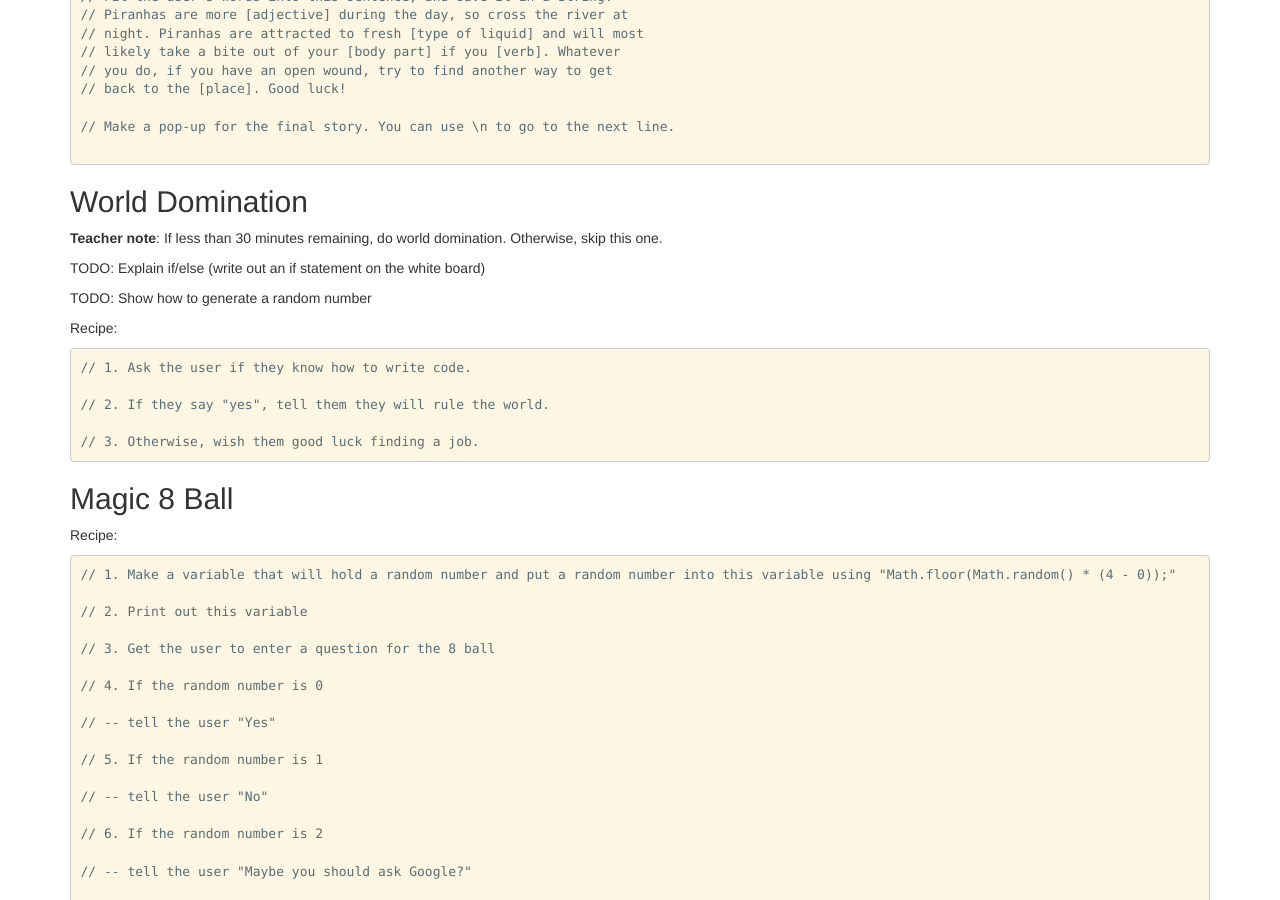
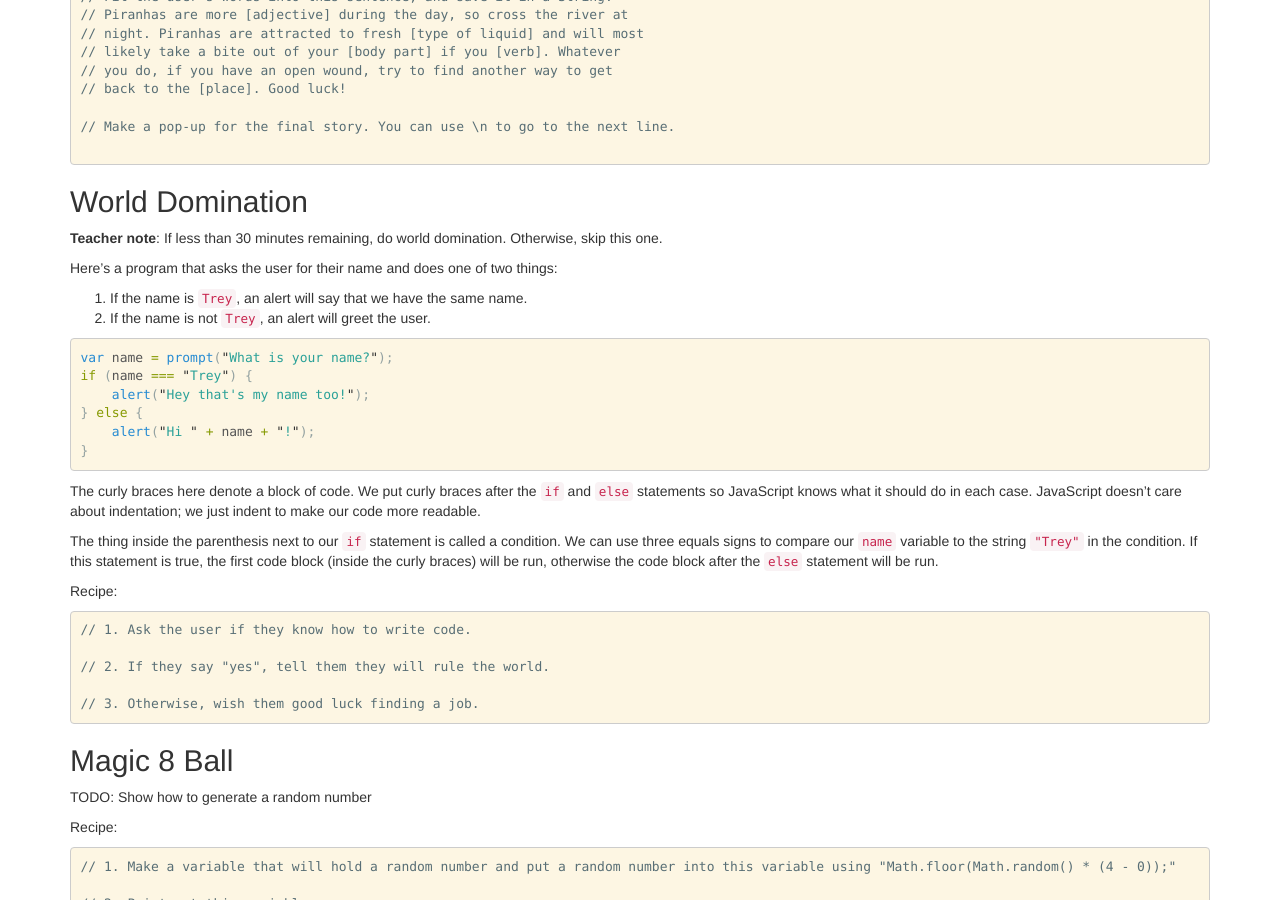
Before and after one commit to jointheleague/hour-of-code-adults, a Jekyll site: the page built from index.md, in a window 1280 px wide and 900 px high, scrolled down 1089 px. Built offline with Jekyll 4.4.1, drawn with Linux system fonts in a browser that asks for light colours; Markdown is read by kramdown in place of the engine named in the settings.

Commit message:
Explain if statement

````diff
--- a/index.md
+++ b/index.md
@@ -82,9 +82,23 @@ World Domination
 
 **Teacher note**: If less than 30 minutes remaining, do world domination. Otherwise, skip this one.
 
-TODO: Explain if/else (write out an if statement on the white board)
+Here's a program that asks the user for their name and does one of two things:
 
-TODO: Show how to generate a random number
+1. If the name is `Trey`, an alert will say that we have the same name.
+2. If the name is not `Trey`, an alert will greet the user.
+
+```js
+var name = prompt("What is your name?");
+if (name === "Trey") {
+    alert("Hey that's my name too!");
+} else {
+    alert("Hi " + name + "!");
+}
+```
+
+The curly braces here denote a block of code.  We put curly braces after the `if` and `else` statements so JavaScript knows what it should do in each case.  JavaScript doesn't care about indentation; we just indent to make our code more readable.
+
+The thing inside the parenthesis next to our `if` statement is called a condition. We can use three equals signs to compare our `name` variable to the string `"Trey"` in the condition.  If this statement is true, the first code block (inside the curly braces) will be run, otherwise the code block after the `else` statement will be run.
 
 Recipe:
 
@@ -99,6 +113,8 @@ Recipe:
 
 Magic 8 Ball
 ------------
+
+TODO: Show how to generate a random number
 
 Recipe:
 
````
